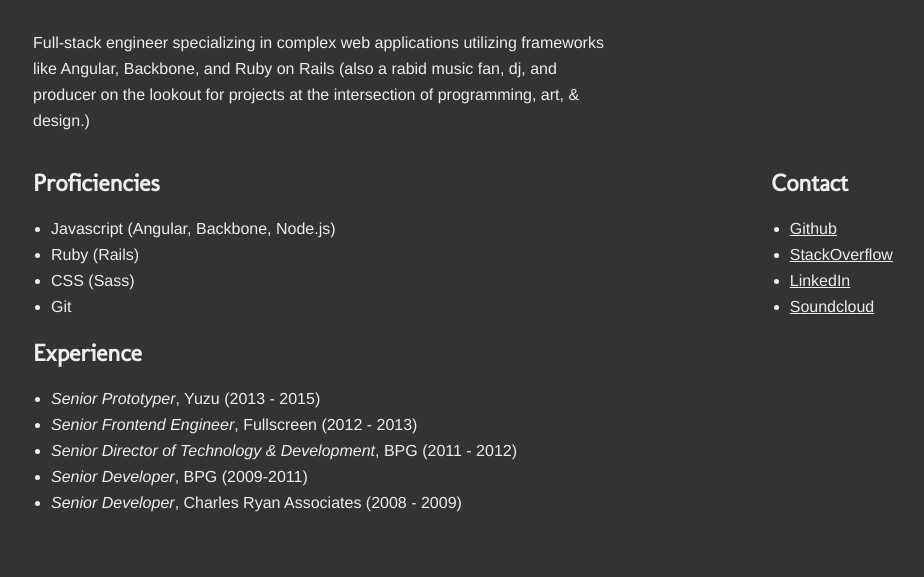
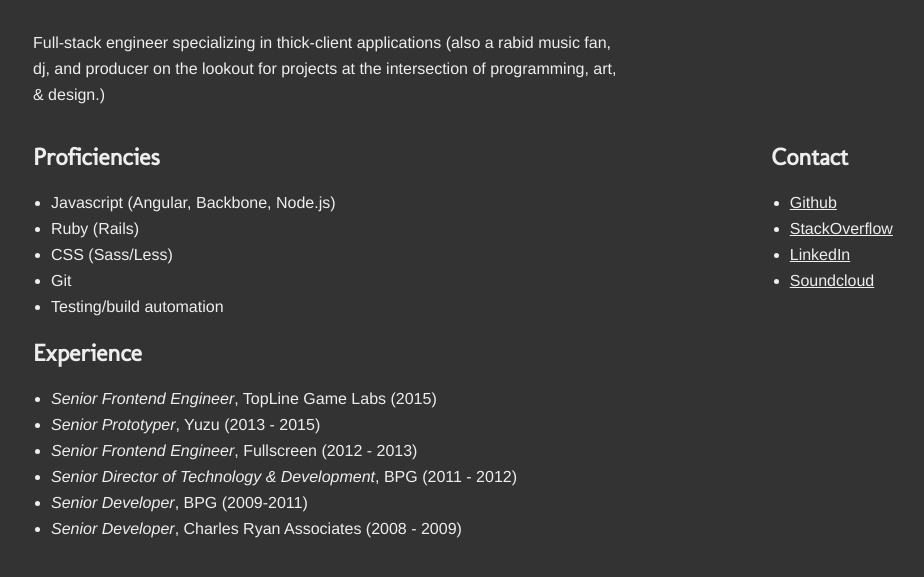
Before and after one commit to findzen/findzen.net, a website: page index.html in a window 1280 px wide. Shown: the part 55-632 px from the top of the page, without its empty margins (94-1018 px from the left). Drawn offline with Linux system fonts and the light colour scheme; a web font is replaced by a local one.

Commit message:
Another update

```diff
--- a/index.html
+++ b/index.html
@@ -20,7 +20,7 @@
       <div class="main wrapper clearfix">
         <article>
           <header>
-            <p>Full-stack engineer specializing in complex web applications utilizing frameworks like Angular, Backbone, and Ruby on Rails (also a rabid music fan, dj, and producer on the lookout for projects at the intersection of programming, art, &amp; design.)</p>
+            <p>Full-stack engineer specializing in thick-client applications (also a rabid music fan, dj, and producer on the lookout for projects at the intersection of programming, art, &amp; design.)</p>
           </header>
         </article>
       </div>
@@ -31,13 +31,15 @@
             <ul>
               <li>Javascript (Angular, Backbone, Node.js)</li>
               <li>Ruby (Rails)</li>
-              <li>CSS (Sass)</li>
+              <li>CSS (Sass/Less)</li>
               <li>Git</li>
+              <li>Testing/build automation</li>
             </ul>
           </section>
           <section>
             <h2>Experience</h2>
             <ul>
+              <li><em>Senior Frontend Engineer</em>, TopLine Game Labs (2015)</li>
               <li><em>Senior Prototyper</em>, Yuzu (2013 - 2015)</li>
               <li><em>Senior Frontend Engineer</em>, Fullscreen (2012 - 2013)</li>
               <li><em>Senior Director of Technology &amp; Development</em>, BPG (2011 - 2012)</li>
```
